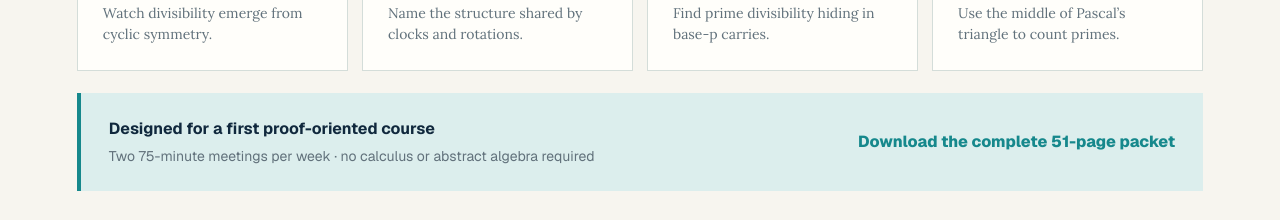
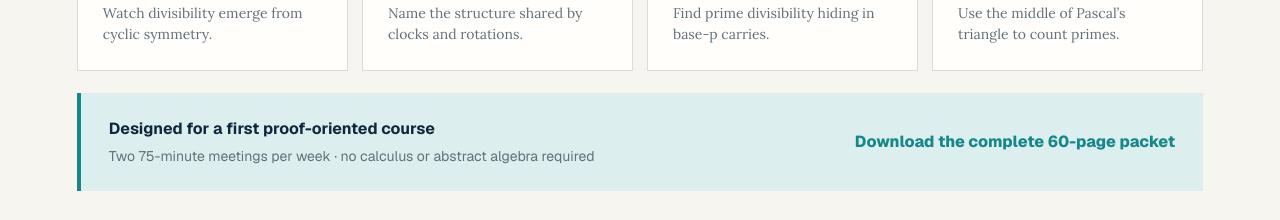
Before and after one commit to igorrivin/math-courses, a Next.js app in the folder number-theory/website/: page / in a window 1280 px wide. Shown: the part 1660-1880 px from the top of the page. Built offline with nearby package versions, Linux system fonts and the light colour scheme.

Commit message:
Add constructive existence aside

```diff
--- a/number-theory/website/app/page.tsx
+++ b/number-theory/website/app/page.tsx
@@ -279,6 +279,7 @@ function PrimeLab() {
         {Array.from({ length: 49 }, (_, i) => i + 2).map(n => <span className={prime[n] ? "survivor" : "crossed"} key={n}>{n}</span>)}
       </div>
       <p className="observation"><b>Sieve through 50:</b> boxed numbers survive. Crossing out multiples of 2, 3, 5, and 7 is enough because every composite has a prime factor no larger than its square root.</p>
+      <p className="observation"><b>Existence versus a witness:</b> the classical argument with x = (√2)<sup>√2</sup> proves by cases that some pair of irrationals has a rational power, but does not say which pair. The explicit choice a = √2 and b = log<sub>√2</sub>3 gives a<sup>b</sup> = 3; unique factorization proves that b is irrational.</p>
       <div className="prime-stats"><div><span>π(x)</span><strong>{count[max]}</strong><em>exact</em></div><div><span>x / log x</span><strong>{approx.toFixed(1)}</strong><em>prediction</em></div><div><span>ratio</span><strong>{(count[max] / approx).toFixed(3)}</strong><em>π(x) ÷ prediction</em></div></div>
       <div className="plot-shell"><PrimePlot max={max} count={count} /><div className="legend"><span className="exact">π(x)</span><span className="estimate">x / log x</span></div></div>
       <div className="cheb-strip"><span>Chebyshev’s deliberately broad proved interval</span><strong>{lower.toFixed(1)} ≤ π({max}) ≤ {upper.toFixed(1)}</strong></div>
@@ -306,7 +307,7 @@ export default function Home() {
       <section className="section course-section" id="course">
         <div className="section-heading"><div><p className="eyebrow">The course</p><h2>One idea unlocks the next.</h2></div><p>The sequence is a proof journey, not a catalogue: algorithms become structures, structures become symmetry, and symmetry becomes information about primes.</p></div>
         <div className="chapter-grid">{chapters.map((c) => <article className={`chapter-card ${c.accent}`} key={c.n}><span>{c.n}</span><p>{c.topic}</p><h3>{c.title}</h3><em>{c.blurb}</em></article>)}</div>
-        <div className="course-cta"><div><strong>Designed for a first proof-oriented course</strong><span>Two 75-minute meetings per week · no calculus or abstract algebra required</span></div><a href="/course-packet.pdf">Download the complete 51-page packet</a></div>
+        <div className="course-cta"><div><strong>Designed for a first proof-oriented course</strong><span>Two 75-minute meetings per week · no calculus or abstract algebra required</span></div><a href="/course-packet.pdf">Download the complete 60-page packet</a></div>
       </section>
 
       <section className="section labs-section" id="labs">
```
Also changed, not shown: 1 other file (tests, documents, lock files or other folders).
